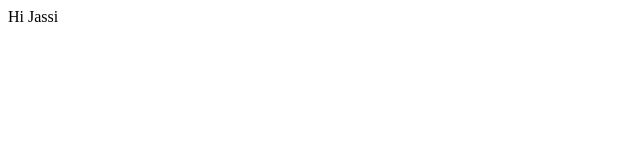
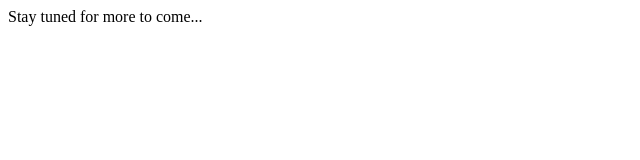
Before and after one commit to yelircaasi/personal-website, a plain HTML site: page index.html in a window 1280 px wide. Shown: the whole page, without its empty margins (0-640 px from the left). Drawn offline with Linux system fonts and the light colour scheme.

Commit message:
changed message

```diff
--- a/index.html
+++ b/index.html
@@ -12,6 +12,6 @@
 </head>
 
 <body>
-  Hi Jassi
+  Stay tuned for more to come...
 </body>
 </html>
```
